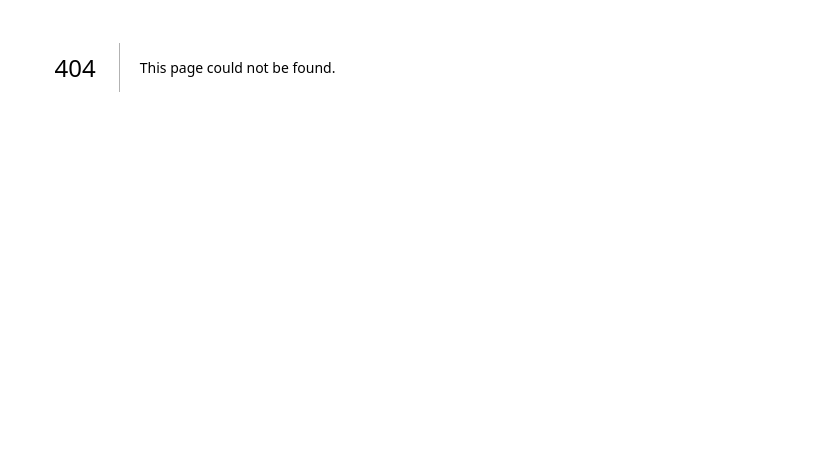
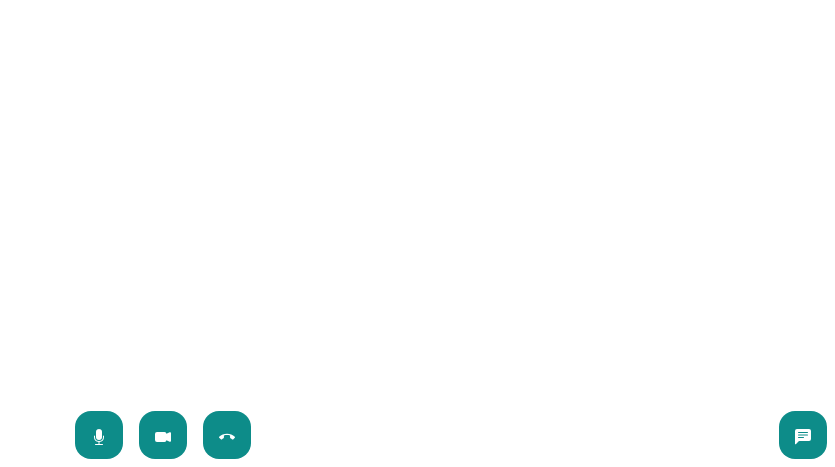
Before and after one commit to bogdanws/skillbridge, a Next.js app: page /join in a window 1280 px wide. Before the commit this address had no page. Shown: the part 333-800 px from the top of the page, without its empty margins (445-1280 px from the left). Built offline with nearby package versions, Linux system fonts and the light colour scheme.

Commit message:
Video buttons

```diff
--- /dev/null
+++ b/app/join/ActionBar.tsx
@@ -0,0 +1,15 @@
+import Button from './ActionButtons';
+import {MdCallEnd} from 'react-icons/md';
+import {BsFillMicFill, BsFillMicMuteFill, BsCameraVideoFill, BsCameraVideoOffFill, BsFillChatLeftTextFill} from 'react-icons/bs';
+
+export default function ActionBar() {
+	return <div className={'w-full mb-2 z-10 flex flex-row justify-between absolute bottom-0'}>
+		<div/>
+		<div>
+			<Button><BsFillMicFill/></Button>
+			<Button><BsCameraVideoFill/></Button>
+			<Button><MdCallEnd/></Button>
+		</div>
+		<Button><BsFillChatLeftTextFill/></Button>
+	</div>
+}
--- /dev/null
+++ b/app/join/ActionButtons.tsx
@@ -0,0 +1,7 @@
+"use client";
+
+export default function Button({children} : {children: React.ReactNode}) {
+	return <button className={'h-12 w-12 rounded-2xl m-2 mb-0 bg-primary-500 hover:bg-primary-700 text-white font-bold py-2 px-4'}>
+		{children}
+	</button>
+}
--- /dev/null
+++ b/app/join/page.tsx
@@ -0,0 +1,7 @@
+import ActionBar from "@/app/join/ActionBar";
+
+export default function Join() {
+	return <>
+		<ActionBar/>
+	</>
+}
```
Also changed, not shown: 1 other file (tests, documents, lock files or other folders).
